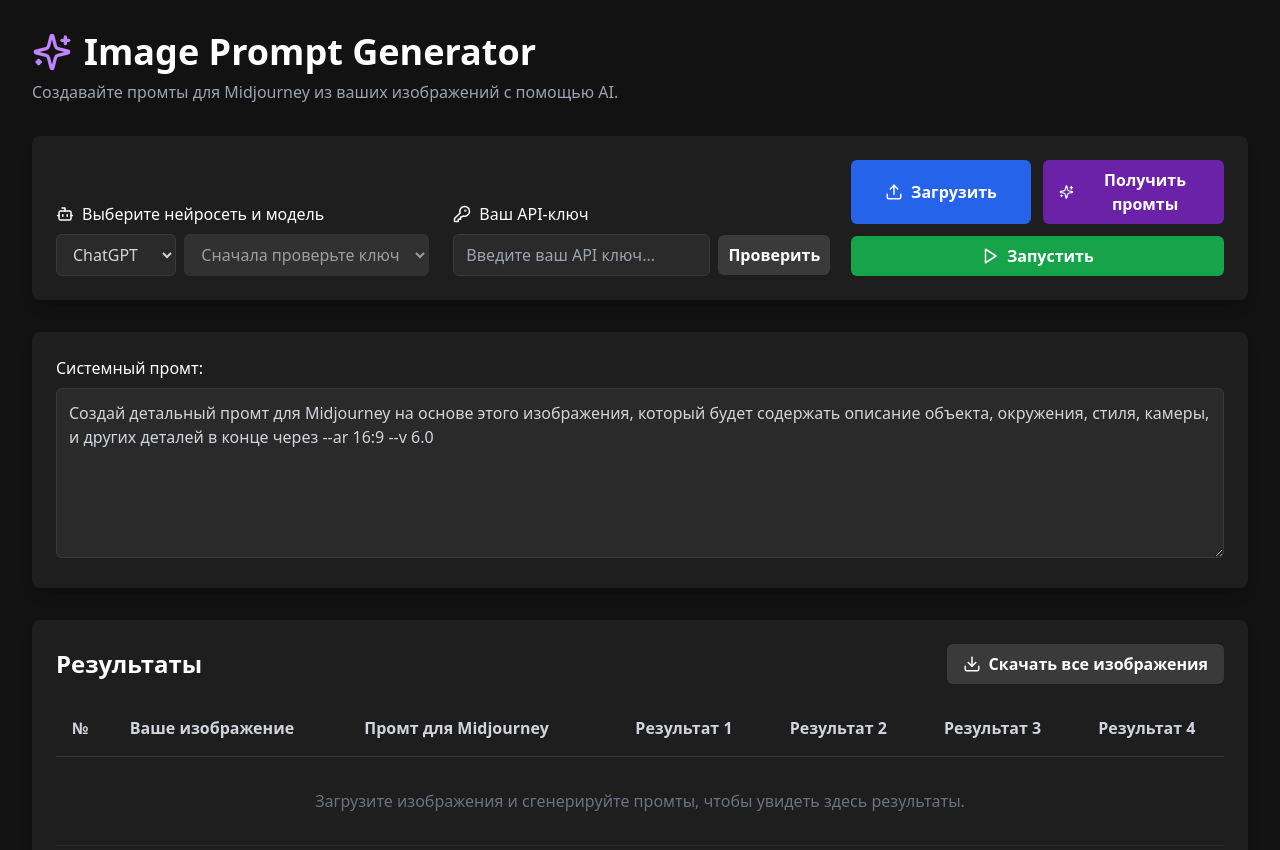
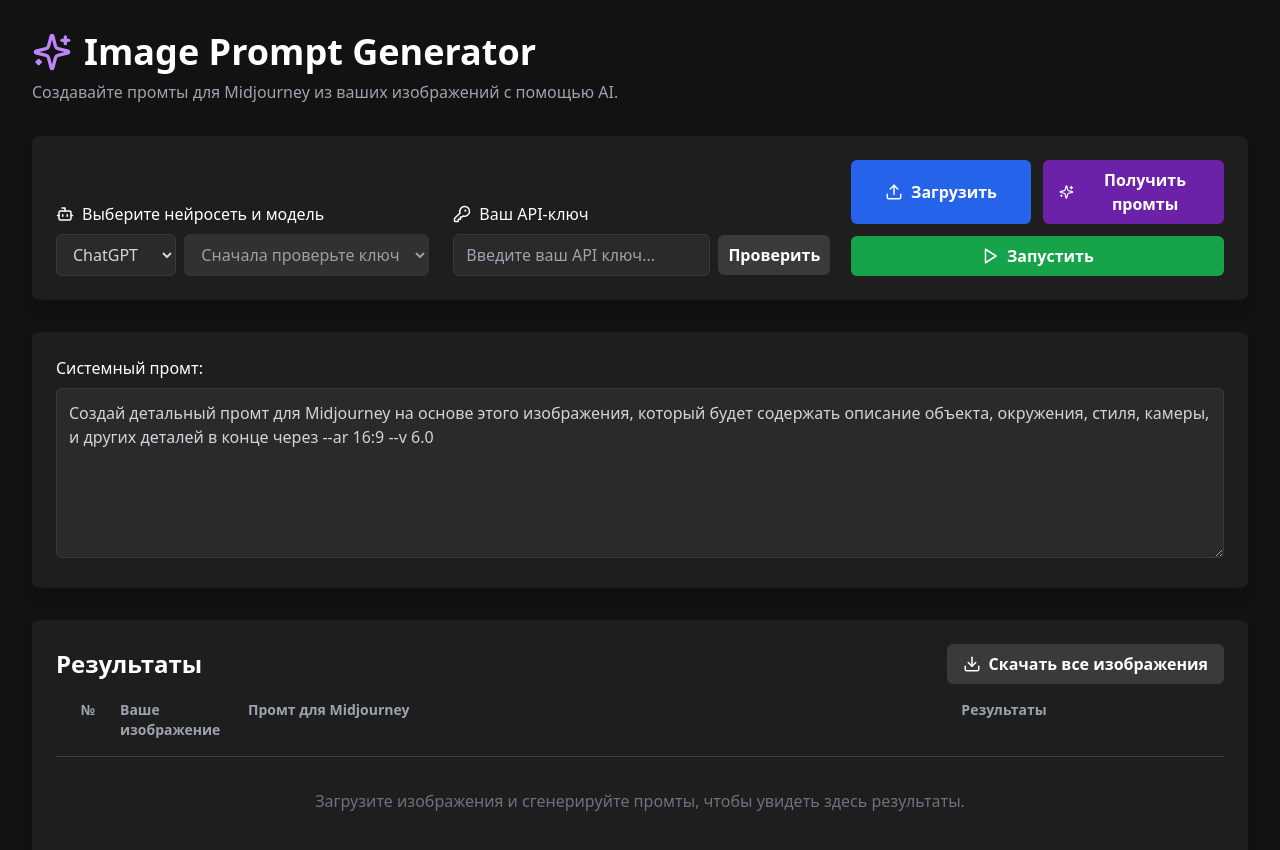
Before and after one commit to ttcuxy/midjvercel, a React (Vite) app: page / in a window 1280 px wide. Shown: the top 850 px of the page. Built offline with nearby package versions, Linux system fonts and the light colour scheme.

Commit message:
Initial commit

```diff
--- a/src/App.tsx
+++ b/src/App.tsx
@@ -286,18 +286,17 @@ function App() {
     // Случай 1: Результат - это готовое изображение
     if (firstResult && firstResult.startsWith('http')) {
       return backgroundPositions.map((pos, i) => (
-        <td key={i} className="result-cell align-top">
+        <div key={i} className="w-[102px] h-[102px]">
           <div
+            className="w-full h-full rounded-[4px] shadow-lg"
             style={{
               backgroundImage: `url(${firstResult})`,
               backgroundSize: '200% 200%',
               backgroundPosition: pos,
               backgroundRepeat: 'no-repeat',
-              borderRadius: '4px',
-              boxShadow: '0 2px 4px rgba(0,0,0,0.2)',
             }}
           ></div>
-        </td>
+        </div>
       ));
     }
 
@@ -308,7 +307,7 @@ function App() {
       }
       if (firstResult && firstResult.startsWith('Ошибка:')) {
         return (
-          <div className="text-center text-red-400 text-xs p-2 flex flex-col items-center justify-center gap-1">
+          <div className="text-center text-red-400 text-xs p-2 flex flex-col items-center justify-center gap-1 h-full">
             <XCircle size={24} />
             <span>{firstResult.replace('Ошибка: ', '')}</span>
           </div>
@@ -319,17 +318,13 @@ function App() {
 
     return (
       <>
-        <td className="result-cell align-top">
-          <div className="bg-gray-700 flex items-center justify-center overflow-hidden rounded-[4px]">
+        <div className="w-[102px] h-[102px] bg-gray-700 flex items-center justify-center overflow-hidden rounded-[4px]">
           {renderContent()}
         </div>
-        </td>
         {[...Array(3)].map((_, i) => (
-          <td key={i + 1} className="result-cell align-top">
-            <div className="bg-gray-700 flex items-center justify-center overflow-hidden rounded-[4px]">
+          <div key={i + 1} className="w-[102px] h-[102px] bg-gray-700 flex items-center justify-center overflow-hidden rounded-[4px]">
             <ImageIcon className="text-gray-500" />
           </div>
-          </td>
         ))}
       </>
     );
@@ -475,44 +470,39 @@ function App() {
                 <Download size={18} /> Скачать все изображения
               </button>
             </div>
-            <div className="overflow-x-auto">
-              <table className="w-full text-left border-collapse">
-                <thead className="border-b border-gray-600">
-                  <tr>
-                    <th className="p-4">№</th>
-                    <th className="p-4">Ваше изображение</th>
-                    <th className="p-4">Промт для Midjourney</th>
-                    <th className="p-4 text-center">Результат 1</th>
-                    <th className="p-4 text-center">Результат 2</th>
-                    <th className="p-4 text-center">Результат 3</th>
-                    <th className="p-4 text-center">Результат 4</th>
-                  </tr>
-                </thead>
-                <tbody>
+
+            {/* --- Results Header --- */}
+            <div className="flex border-b border-gray-600 pb-4 text-sm font-semibold text-gray-400">
+              <div className="w-16 text-center shrink-0">№</div>
+              <div className="w-32 shrink-0">Ваше изображение</div>
+              <div className="flex-1 min-w-0">Промт для Midjourney</div>
+              <div className="w-[440px] text-center shrink-0">Результаты</div>
+            </div>
+
+            {/* --- Results Body --- */}
+            <div>
               {tableData.length === 0 ? (
-                    <tr className="border-b border-gray-700">
-                      <td colSpan={7} className="text-center p-8 text-gray-500">
+                <div className="text-center p-8 text-gray-500">
                   Загрузите изображения и сгенерируйте промты, чтобы увидеть здесь результаты.
-                      </td>
-                    </tr>
+                </div>
               ) : (
                 tableData.map((row, index) => (
-                      <tr key={row.id} className="border-b border-gray-700 hover:bg-gray-700/50 transition-colors">
-                        <td className="p-4 align-top">{index + 1}</td>
-                        <td className="p-4 align-top">
+                  <div key={row.id} className="result-row flex items-start py-4 border-b border-gray-700 last:border-b-0 hover:bg-gray-700/50 -mx-6 px-6 transition-colors">
+                    <div className="w-16 text-center shrink-0 pt-2">{index + 1}</div>
+                    <div className="w-32 shrink-0">
                       <div className="w-24 h-24 bg-gray-700 rounded-md flex items-center justify-center">
                         <img src={row.originalImage} alt="Original" className="w-full h-full object-cover rounded-md" />
                       </div>
-                        </td>
-                        <td className="p-4 max-w-sm align-top">
-                          <p className="text-gray-300 whitespace-pre-wrap">{row.prompt || 'Нажмите "Получить промты"'}</p>
-                        </td>
+                    </div>
+                    <div className="flex-1 min-w-0 pr-4 pt-2">
+                      <p className="text-gray-300 whitespace-pre-wrap text-sm break-words">{row.prompt || 'Нажмите "Получить промты"'}</p>
+                    </div>
+                    <div className="w-[440px] shrink-0 flex justify-center gap-2">
                       {renderResultCells(row)}
-                      </tr>
+                    </div>
+                  </div>
                 ))
               )}
-                </tbody>
-              </table>
             </div>
           </div>
         </main>
--- a/src/index.css
+++ b/src/index.css
@@ -5,14 +5,3 @@
 body {
   @apply bg-gray-900 text-gray-300;
 }
-
-.result-cell {
-  width: 102px;
-  height: 102px;
-  padding: 1px !important;
-}
-
-.result-cell div {
-  width: 100%;
-  height: 100%;
-}
```
Lines whose indentation alone changed are shown as unchanged.
